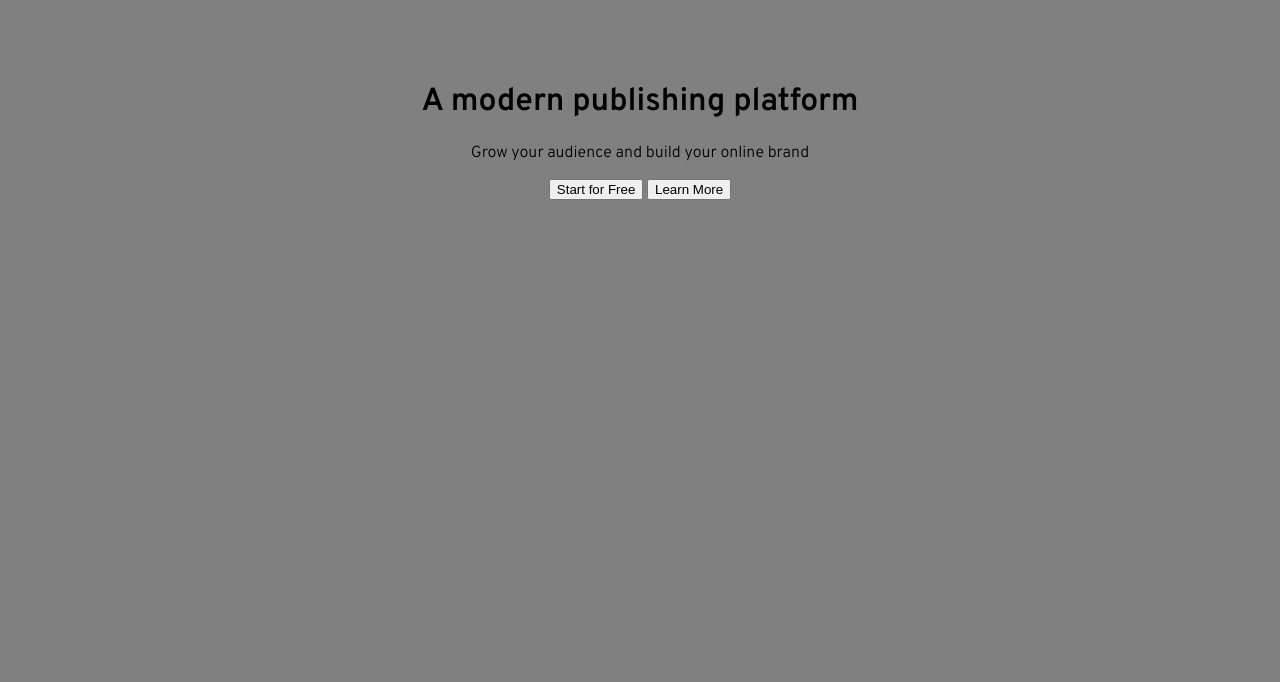
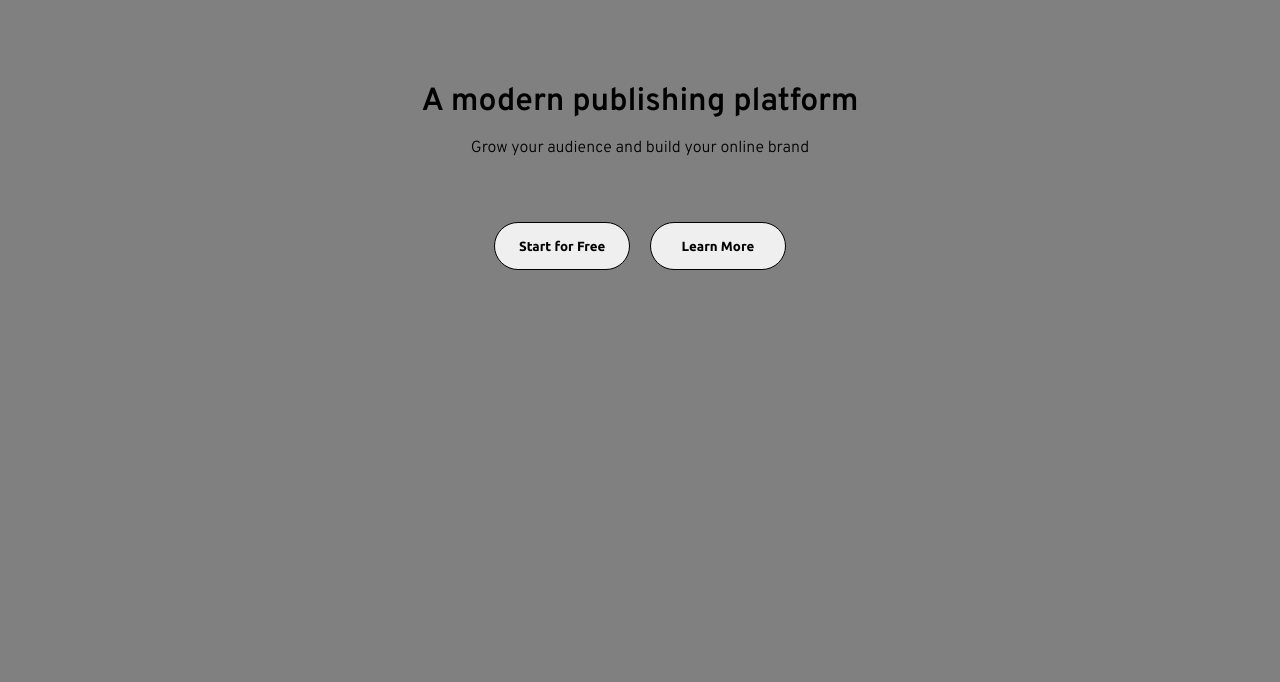
Before and after one commit to wishba/blogr-landing-page-main, a plain HTML site: page index.html in a window 1280 px wide. Shown: the part 118-800 px from the top of the page. Drawn offline with Linux system fonts and the light colour scheme.

Commit message:
header button

```diff
--- a/style.css
+++ b/style.css
@@ -58,7 +58,17 @@ header {
 }
 
 header h1 {
-  margin-top: 0;
+  margin: 0;
+}
+
+header button {
+  width: 8.5rem;
+  height: 3rem;
+  border-radius: 2rem;
+  border: 1px solid;
+  margin: 3rem .5rem;
+  font-family: 'Ubuntu', sans-serif;
+  font-weight: 700;
 }
 
 .attribution {
```
